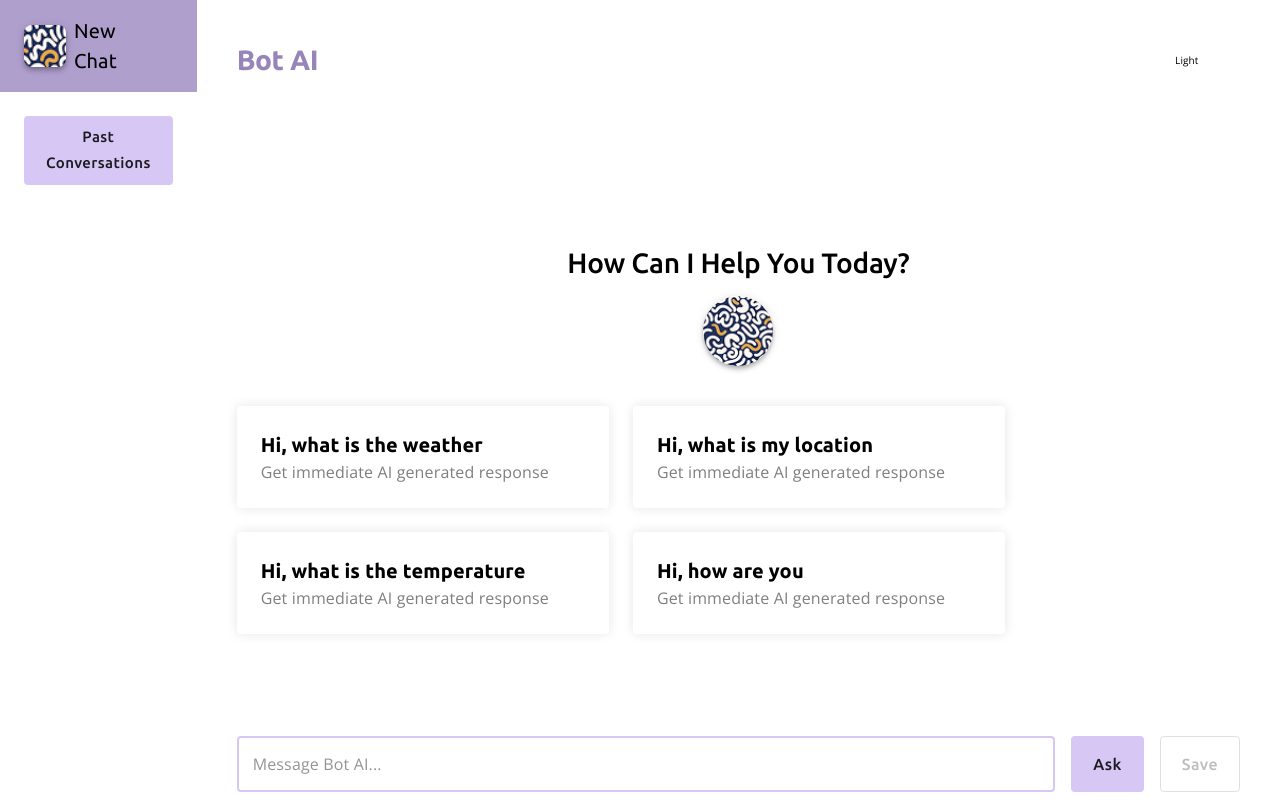
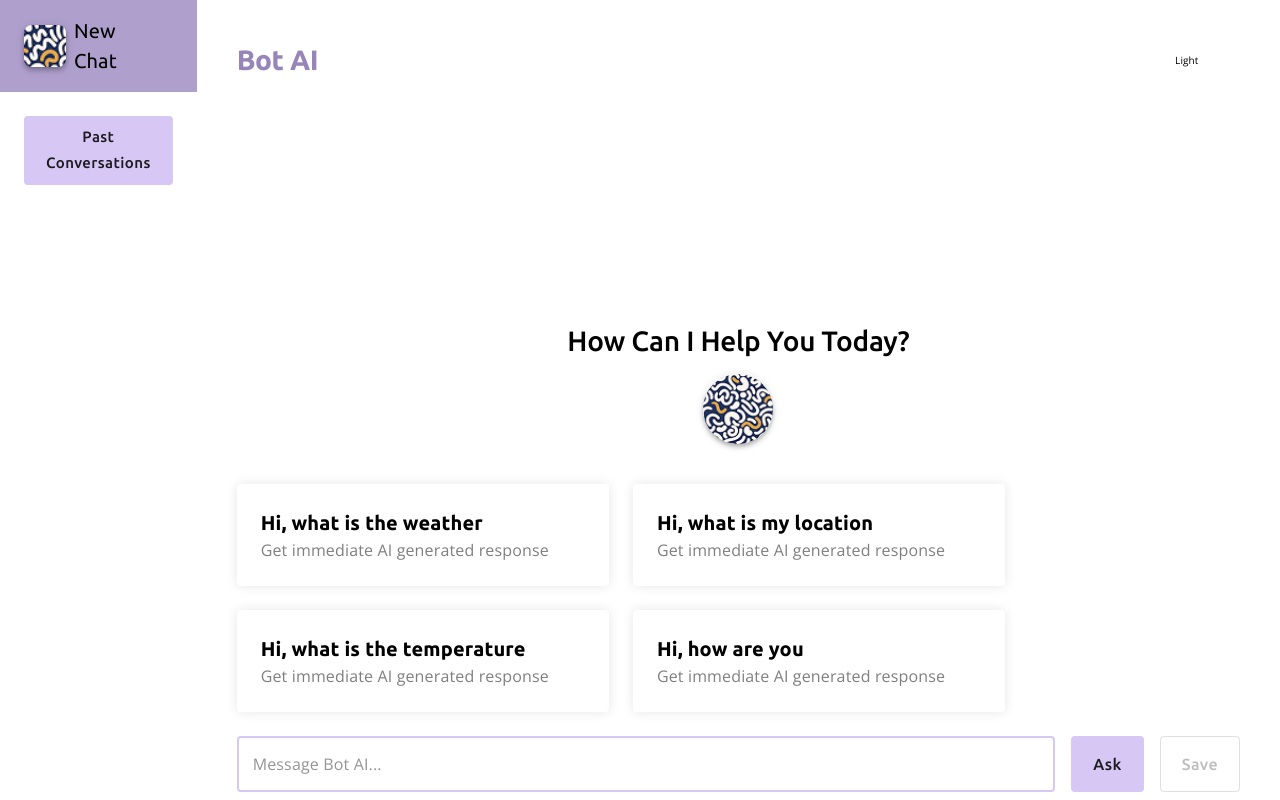
Before and after one commit to krishnapatidar01/xbot_ai, a React (Create React App) app: page / in a window 1280 px wide. Built offline with nearby package versions, Linux system fonts and the light colour scheme; some icons are missing.

Commit message:
first commit

```diff
--- a/src/App.js
+++ b/src/App.js
@@ -24,7 +24,7 @@ function App() {
 
   }, [mode])
 
- return (
+  return (
   <ThemeContext.Provider value={{ mode: mode, setMode: setMode }}>
     <ThemeProvider theme={theme}>
       <CssBaseline />
@@ -59,7 +59,6 @@ function App() {
     </ThemeProvider>
   </ThemeContext.Provider>
 );
-
 }
 
 export default App;
--- a/src/pages/Home/Home.jsx
+++ b/src/pages/Home/Home.jsx
@@ -57,15 +57,15 @@ export default function Home() {
 
     return (
         <Stack
-  minHeight="100vh"
-  justifyContent="space-between"
+            height={'100vh'}
+            justifyContent={'space-between'}
             sx={{
-    overflow: 'visible',
                 '@media (max-width:767px)': {
-      background: mode === 'light' ? 'linear-gradient(#F9FAFA 60%, #EDE4FF)' : ''
+                    background: mode == 'light' ? 'linear-gradient(#F9FAFA 60%, #EDE4FF)' : ''
                 }
             }}
         >
+
             <Navbar />
 
             {chat.length == 0 && <InitialChat generateResponse={generateResponse} />}
```
Lines whose indentation alone changed are shown as unchanged.
